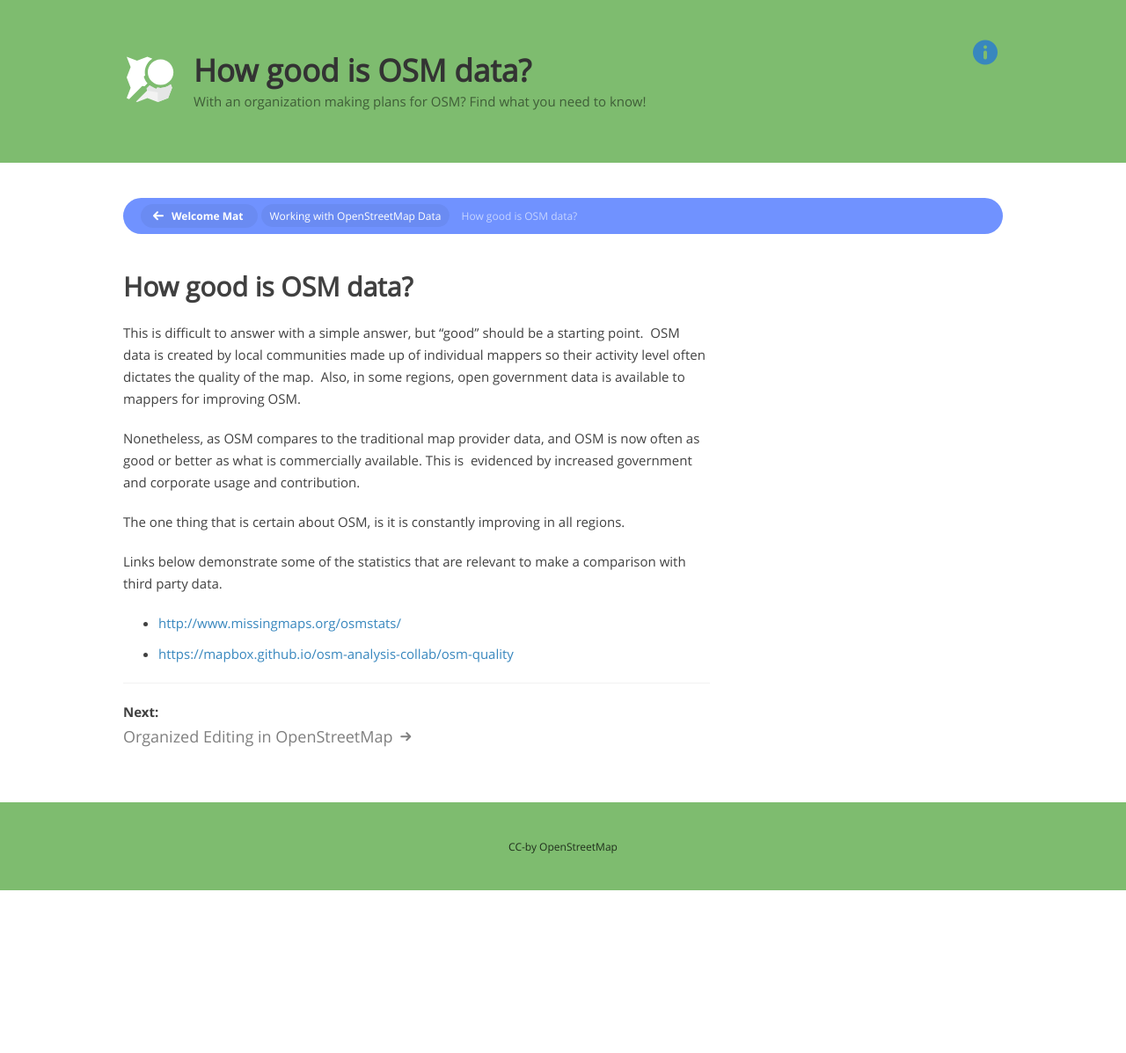
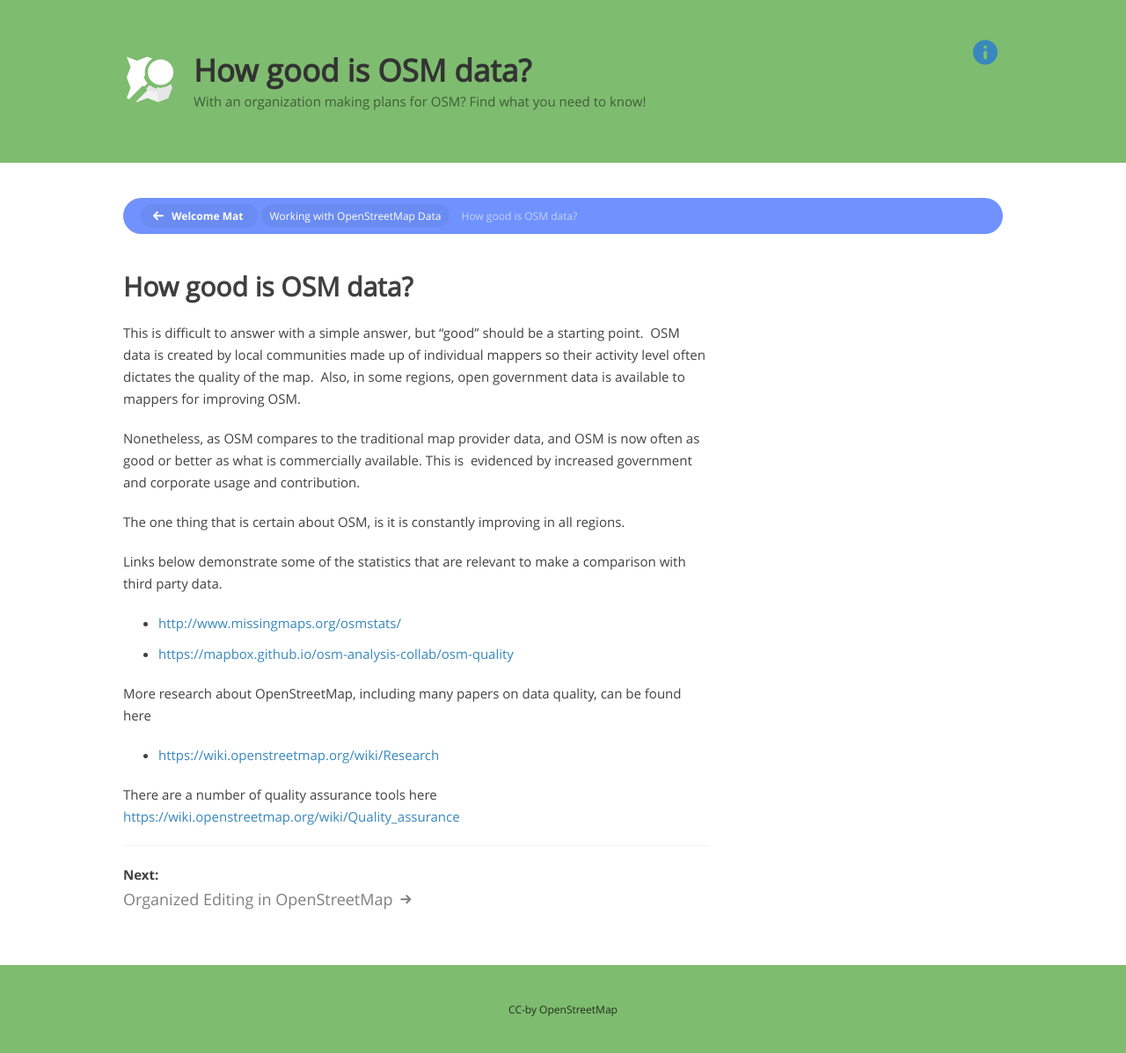
Before and after one commit to osmfoundation/welcome-mat, a Jekyll site: the page built from working-with-osm-data/_posts/0000-01-04-how-good-is-osm.md, in a window 1280 px wide. Shown: the whole page at 88% size. Built offline with Jekyll 4.4.1, drawn with Linux system fonts in a browser that asks for light colours; before the commit the page ends 1012 px from its top, so only the background shows below that.

Commit message:
more updates

```diff
--- a/_includes/intro/en.html
+++ b/_includes/intro/en.html
@@ -1,3 +1,3 @@
 <p>Welcome Mat for OpenStreetMap community and Foundation. OpenStreetMap is the free and editable map of the world, created and maintained by a huge international community. Anybody can create an account and start editing on <a href="http://www.openstreetmap.org">OpenStreetMap.org</a> within minutes.</p>
 
-<p>These guides are licensed under (CC-by) (?)</i> if you would like to contribute or have an feedback on these, please feel free to raise an issue in this <a href="https://github.com/osmfoundation/welcome-mat/issues">repository.</a></p>
+<p>These guides are licensed under (CC-by) if you would like to contribute or have any feedback on these, please feel free to raise an issue in this <a href="https://github.com/osmfoundation/welcome-mat/issues">repository.</a></p>
--- a/working-with-osm-data/_posts/0000-01-04-how-good-is-osm.md
+++ b/working-with-osm-data/_posts/0000-01-04-how-good-is-osm.md
@@ -12,3 +12,8 @@
 
 - [http://www.missingmaps.org/osmstats/](http://www.missingmaps.org/osmstats/){:target="_blank"}
 - [https://mapbox.github.io/osm-analysis-collab/osm-quality](https://mapbox.github.io/osm-analysis-collab/osm-quality){:target="_blank"}
+
+More research about OpenStreetMap, including many papers on data quality, can be found here
+- [https://wiki.openstreetmap.org/wiki/Research](https://wiki.openstreetmap.org/wiki/Research]){:target="_blank"}
+
+There are a number of quality assurance tools here [https://wiki.openstreetmap.org/wiki/Quality_assurance](https://wiki.openstreetmap.org/wiki/Quality_assurance){:target="_blank"}
```
Also changed, not shown: about-osm-community/_posts/0000-01-04-consumers.md (+1 -1 lines), working-with-osm-data/_posts/0000-01-09-downloading-and-using.md (added, +9 -0 lines), working-with-osm-data/index.md (+2 -2 lines), images/SOTM_Africa_2017_balcony_group_photo.jpg (added), images/using_osm_taipei.jpg (added).
